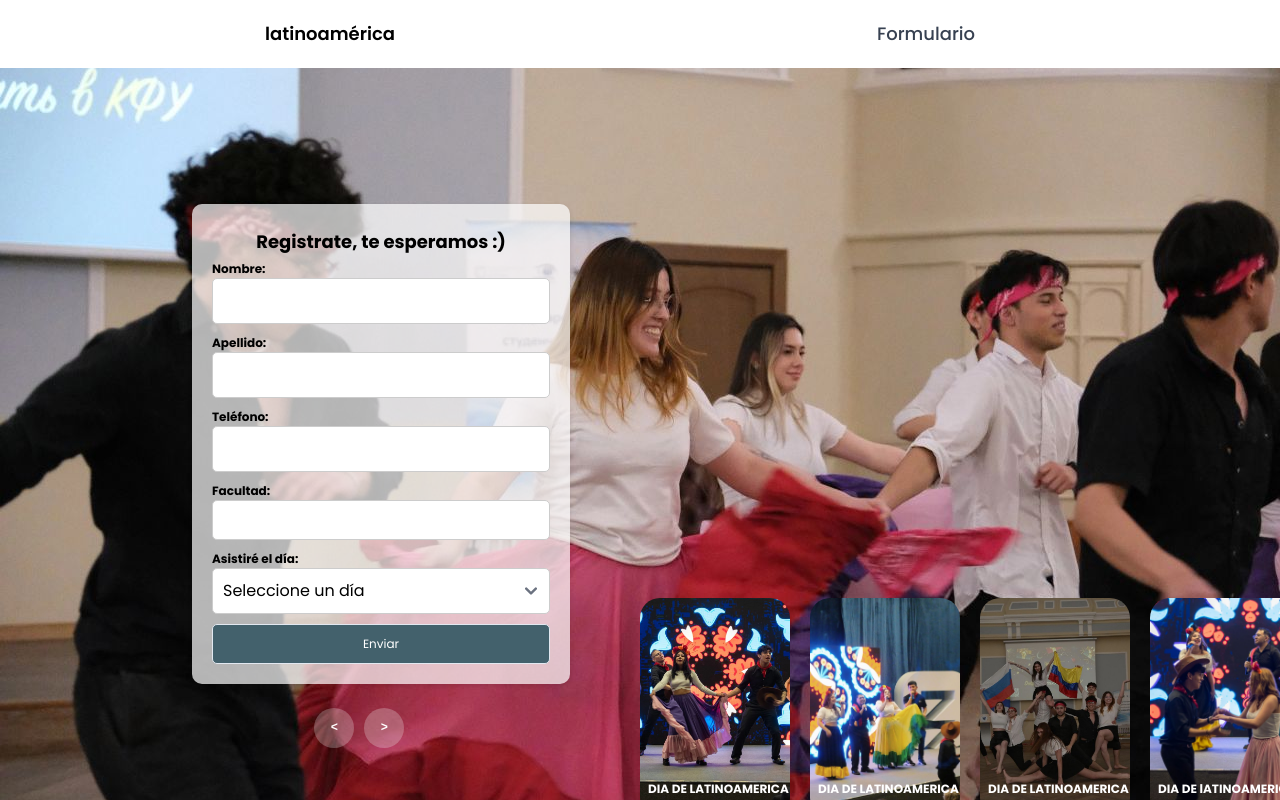
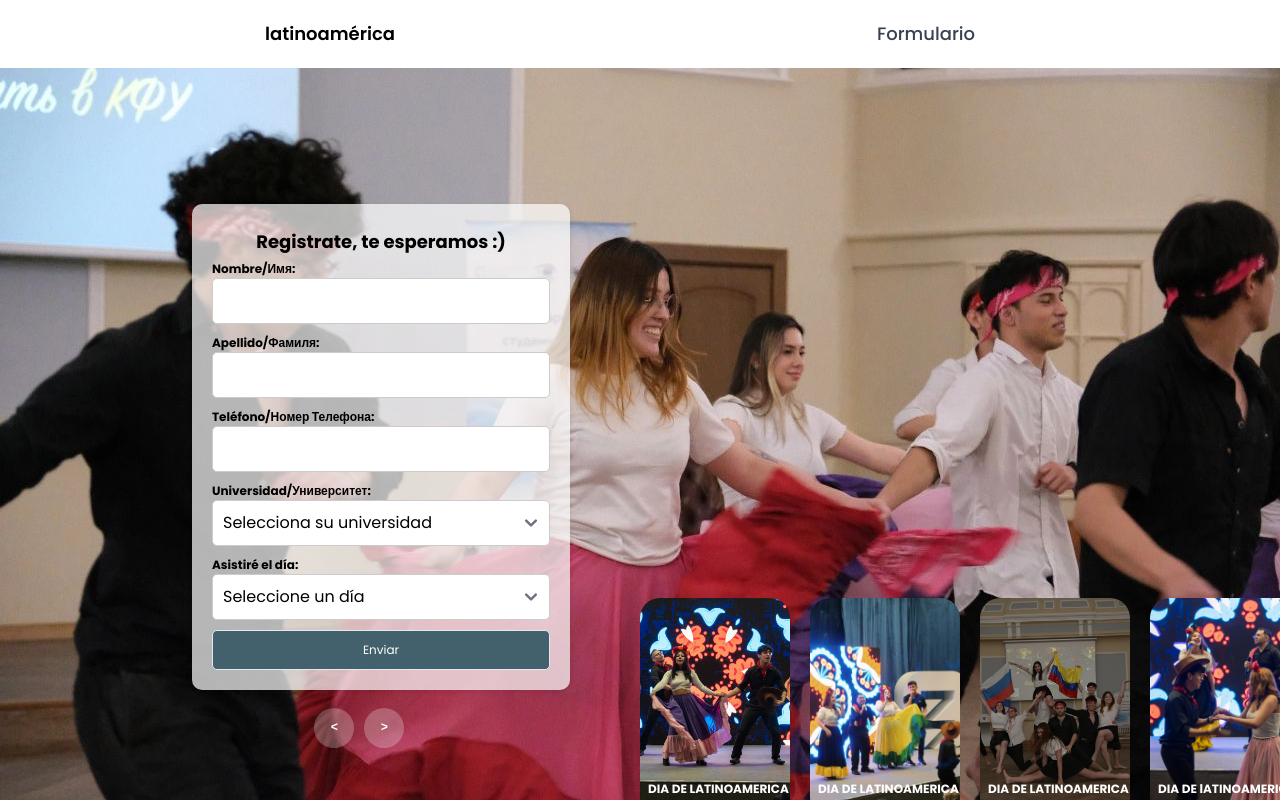
Before and after one commit to DataJoshua/latinoamerica-ru, a React (Create React App) app: page / in a window 1280 px wide. Shown: the top 800 px of the page. Built offline with nearby package versions, Linux system fonts and the light colour scheme.

Commit message:
Univer add

```diff
--- a/src/components/Form/Form.jsx
+++ b/src/components/Form/Form.jsx
@@ -12,7 +12,7 @@ function Form() {
     const [firstName, setFirstName] = useState('');
     const [lastName, setLastName] = useState('');
     const [phoneNumber, setPhoneNumber] = useState('');
-    const [faculty, setFaculty] = useState('');
+    const [university, setUniversity] = useState('');
     const [attendDay, setAttendDay] = useState('');
     const [formSubmitted, setFormSubmitted] = useState(false); // Estado para controlar si el formulario ha sido enviado
     const [isLoading, setIsLoading] = useState(false)
@@ -64,7 +64,7 @@ function Form() {
                     Nombre: firstName,
                     Apellido: lastName,
                     Telefono: phoneNumber,
-                    Facultad: faculty,
+                    Universidad: university,
                     "Dia 1": day1Value,
                     "Dia 2": day2Value,
                     Fecha: getCurrentDate()
@@ -89,7 +89,7 @@ function Form() {
         setFirstName('');
         setLastName('');
         setPhoneNumber('');
-        setFaculty('');
+        setUniversity('');
         setAttendDay('');
         setFormSubmitted(false);
     };
@@ -101,7 +101,7 @@ function Form() {
                     <h1 className="font-bold text-center text-lg py-1">Registrate, te esperamos :)</h1>
                     <form onSubmit={handleSubmit} className="form">
                         <div className="form-group">
-                            <label>Nombre:</label>
+                            <label>Nombre/Имя:</label>
                             <input
                                 type="text"
                                 value={firstName}
@@ -109,7 +109,7 @@ function Form() {
                                 required/>
                         </div>
                         <div className="form-group">
-                            <label>Apellido:</label>
+                            <label>Apellido/Фамиля:</label>
                             <input
                                 type="text"
                                 value={lastName}
@@ -117,7 +117,7 @@ function Form() {
                                 required/>
                         </div>
                         <div className="form-group">
-                            <label>Teléfono:</label>
+                            <label>Teléfono/Номер Телефона:</label>
                             <input
                                 type="text"
                                 value={phoneNumber}
@@ -126,12 +126,21 @@ function Form() {
                             />
                         </div>
                         <div className="form-group">
-                            <label>Facultad:</label>
-                            <input
-                                value={faculty}
-                                onChange={(e) => setFaculty(e.target.value)}
-                                required
-                            />
+                            <label>Universidad/Университет:</label>
+                            <select
+                                value={university}
+                                onChange={(e) => setUniversity(e.target.value)}
+                                >
+                                <option value="">Selecciona su universidad</option>
+                                <option value="Казанский государственный медицинский университет">КГМУ</option>
+                                <option value="Казанский (Приволжский) федеральный университет">КФУ</option>
+                                <option value="Казанский национальный исследовательский технологический университет">КНИТУ</option>
+                                <option value="Казанский инновационный университет имени В.Г. Тимирясова (ИЭУП)">КИУ</option>
+                                <option value="Казанский национальный исследовательский технический университет им. А.Н.Туполева-КАИ">КАИ</option>
+                                <option value="Казанский государственный энергетический университет">КГЭУ</option>
+                                <option value="Поволжский государственный университет физической культуры, спорта и туризма">ПГУФКСиТ</option>
+                                <option value="Другой университет">Другой университет</option>
+                            </select>
                         </div>
                         <div className="form-group">
                             <label>Asistiré el día:</label>
@@ -140,9 +149,9 @@ function Form() {
                                 onChange={(e) => setAttendDay(e.target.value)}
                             >
                                 <option value="">Seleccione un día</option>
-                                <option value="Día 1">Día 1</option>
-                                <option value="Día 2">Día 2</option>
-                                <option value="Ambos días">Ambos días</option>
+                                <option value="Día 1">Día 1/День1</option>
+                                <option value="Día 2">Día 2/День2</option>
+                                <option value="Ambos días">Ambos días/Оба дня</option>
                             </select>
                         </div>
                         {isLoading ? <Spinner isSmall/> : <Button type="submit" label="Enviar" />}
```
